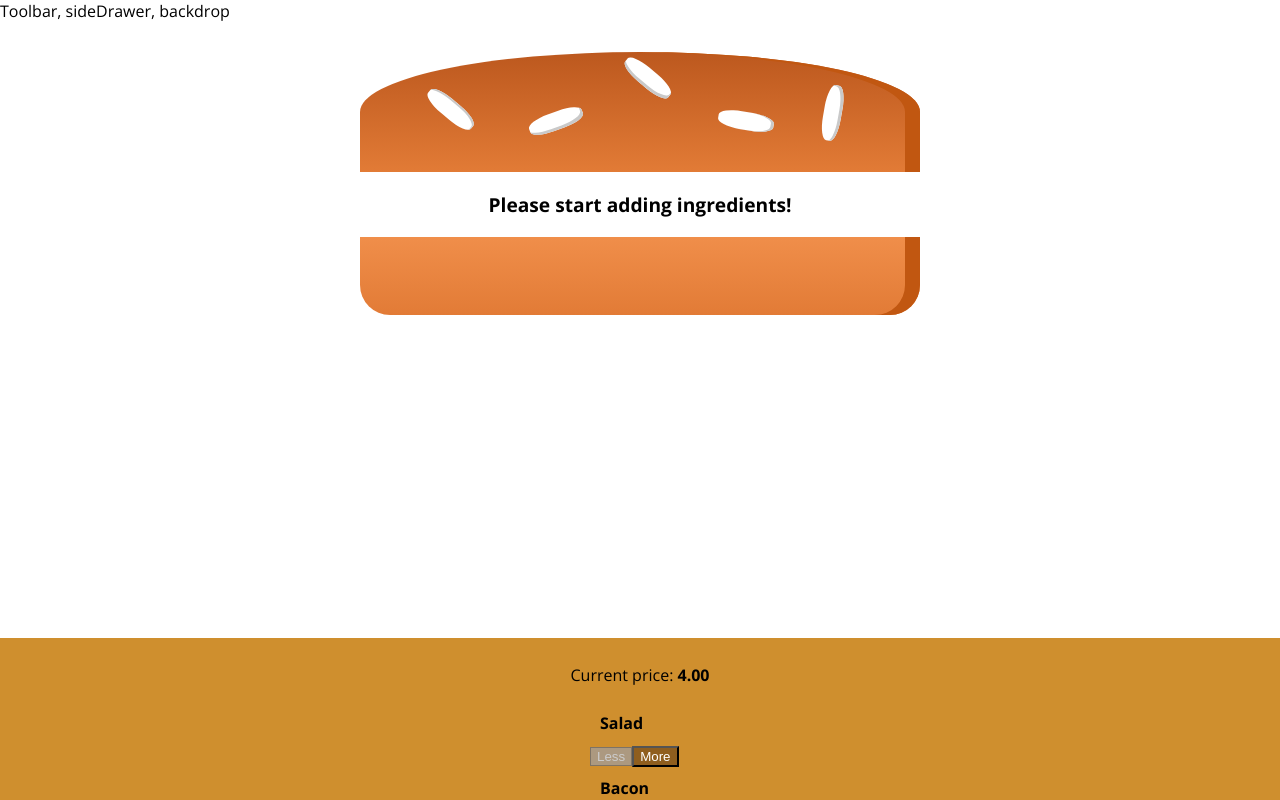
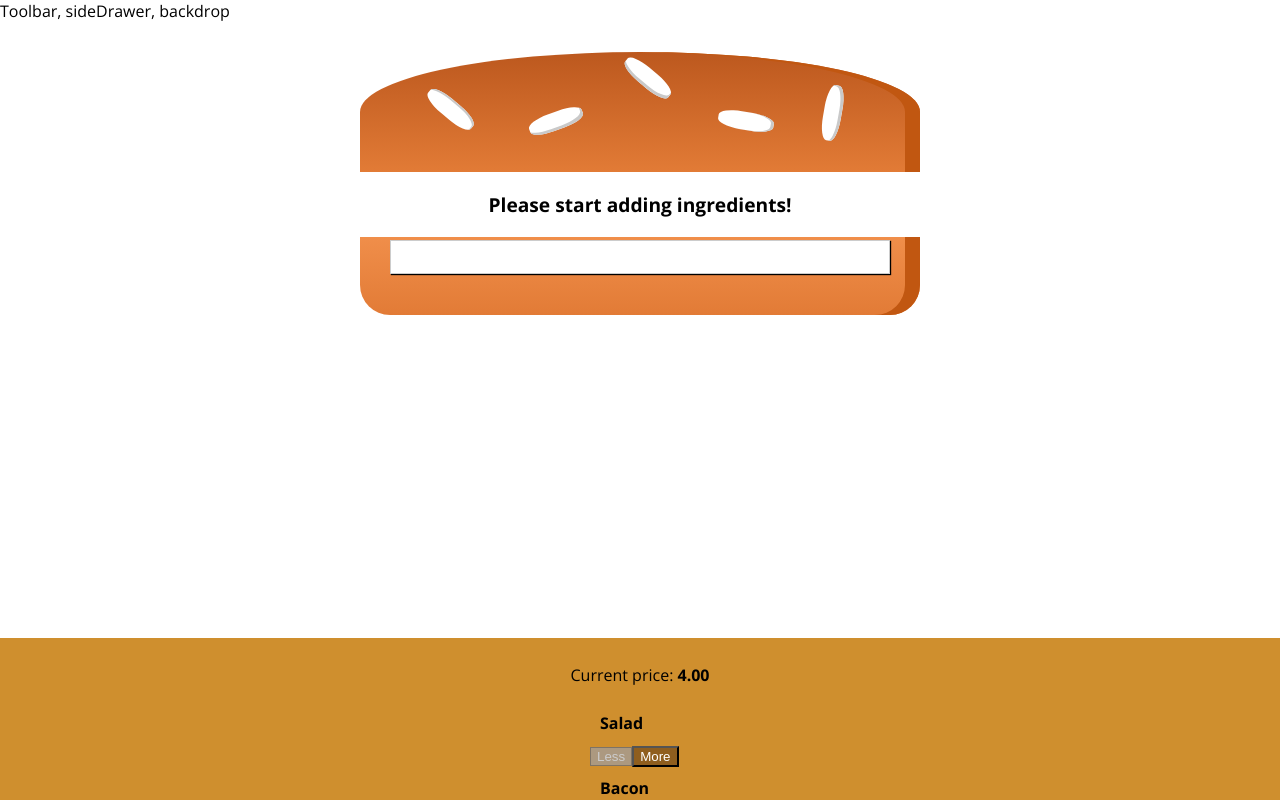
Before and after one commit to LukeMwila/Burger-Builder, a React app: page / in a window 1280 px wide. Shown: the top 800 px of the page. Built offline with nearby package versions, Linux system fonts and the light colour scheme.

Commit message:
Started working on the order modal which pops up when a user clicks on the order button.

```diff
--- /dev/null
+++ b/src/components/UI/Modal/Modal.css
@@ -0,0 +1,20 @@
+.Modal {
+    position: fixed;
+    z-index: 500;
+    background-color: white;
+    width: 70%;
+    border: 1px solid #ccc;
+    box-shadow: 1px 1px 1px black;
+    padding: 16px;
+    left: 15%;
+    top: 30%;
+    box-sizing: border-box;
+    transition: all 0.3s ease-out;
+}
+
+@media (min-width: 600px) {
+    .Modal {
+        width: 500px;
+        left: calc(50% - 250px);
+    }
+}
--- /dev/null
+++ b/src/components/UI/Modal/Modal.js
@@ -0,0 +1,11 @@
+import React from 'react';
+
+import classes from './Modal.css';
+
+const modal = (props) => (
+    <div className={classes.Modal}>
+        {props.children}
+    </div>
+);
+
+export default modal;
--- a/src/containers/BurgerBuilder/BurgerBuilder.js
+++ b/src/containers/BurgerBuilder/BurgerBuilder.js
@@ -2,7 +2,9 @@
 import Aux from '../../hoc/Aux'
 import Burger from '../../components/Burger/Burger'
 import BuildControls from '../../components/Burger/BuildControls/BuildControls'
+import Modal from '../../components/UI/Modal/Modal'
 import { addTwoDecimalPlaces } from '../../GenericFunctions'
+
 
 const INGREDIENT_PRICES = {
     salad: 0.5,
@@ -74,6 +76,7 @@
         }
         return(
             <Aux>
+                <Modal />
                 <Burger ingredients={this.state.ingredients} />
                 <BuildControls
                   ingredientAdded={this.addIngredienthandler}
```
Also changed, not shown: src/components/Burger/OrderSummary/OrderSummary.js (added, +18 -0 lines), src/components/UI/Backdrop/Backdrop.js (added).
